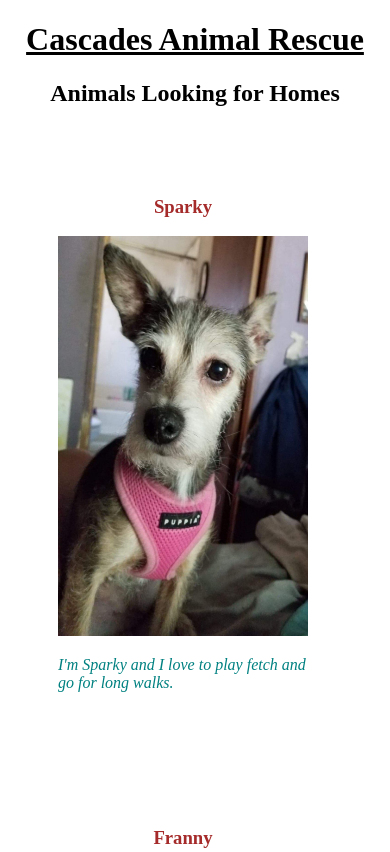
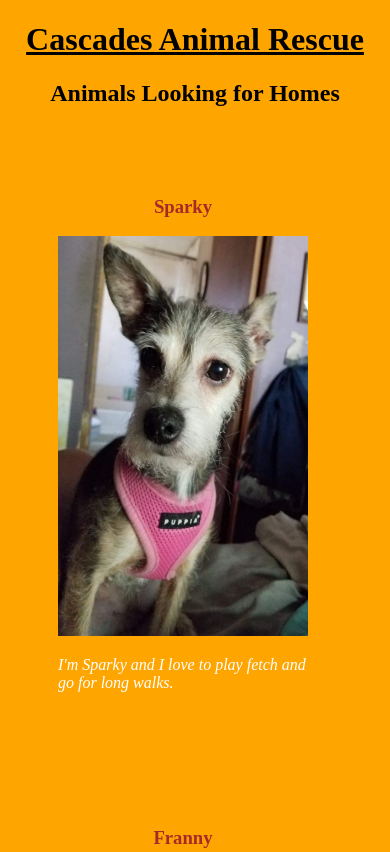
Before and after one commit to web1221/animal-shelter, a plain HTML site: page index.html in a window 390 px wide. Shown: the top 852 px of the page. Drawn offline with Linux system fonts and the light colour scheme.

Commit message:
add media queries fior colors

```diff
--- a/css/styles.css
+++ b/css/styles.css
@@ -30,3 +30,20 @@ h3{
   font-style: italic;
 
 }
+
+@media screen and (max-width: 1000px){
+  body{
+    background-color: teal;
+    color: black;
+
+  }
+  .column p {
+    color: white;
+  }
+}
+@media screen and (max-width: 500px){
+    body {
+      background-color: orange
+
+    }
+}
```
Also changed, not shown: index.html (+0 -1 lines).
